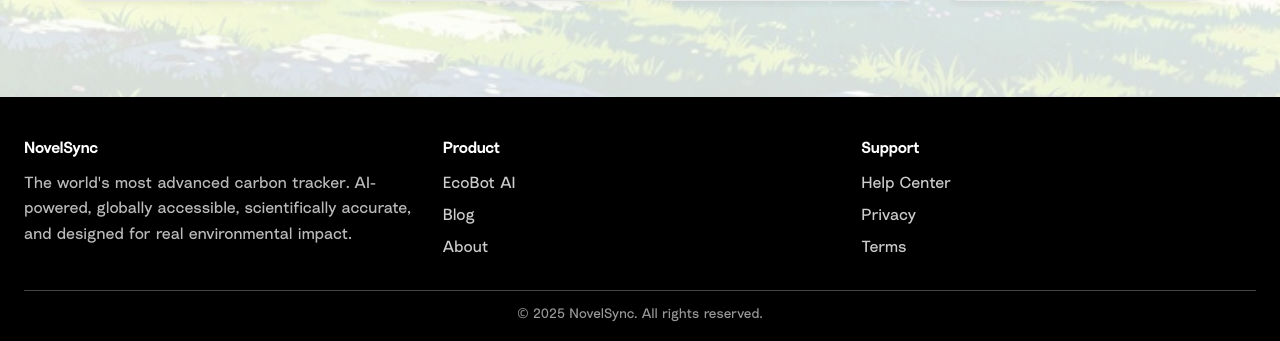
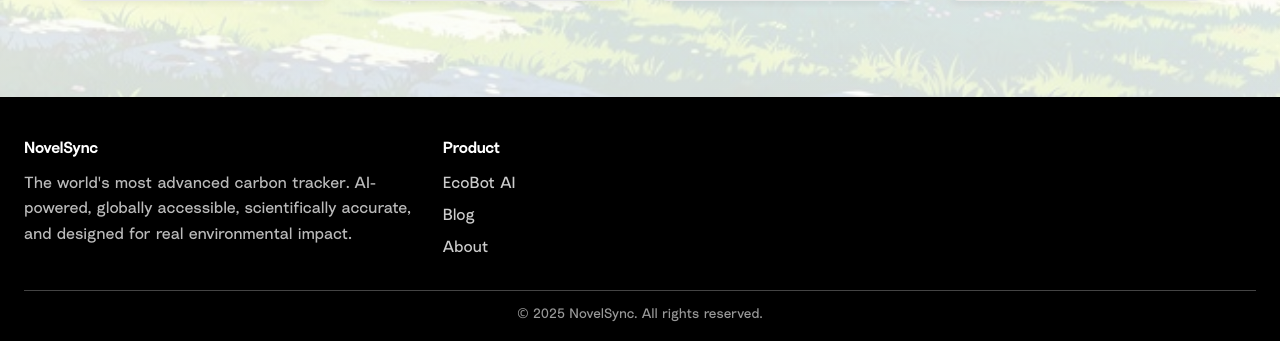
Before and after one commit to tanayvasishtha/NovelSync, a Flask app: page /blog in a window 1280 px wide. Shown: the part 1400-1741 px from the top of the page. Run offline with Flask 3, Linux system fonts and the light colour scheme.

Commit message:
Removed Support section from footer across all pages

```diff
--- a/templates/blog.html
+++ b/templates/blog.html
@@ -540,12 +540,7 @@
                     <a href="/blog">Blog</a>
                     <a href="/#about">About</a>
                 </div>
-                <div class="col-md-4 footer-section">
-                    <h4>Support</h4>
-                    <a href="/#help">Help Center</a>
-                    <a href="/#privacy">Privacy</a>
-                    <a href="/#terms">Terms</a>
-                </div>
+
             </div>
             <div class="footer-bottom">
                 <p>&copy; 2025 NovelSync. All rights reserved.</p>
```
Also changed, not shown: templates/ecobot.html (+1 -6 lines), templates/index.html (+1 -6 lines), novelsync.db.
